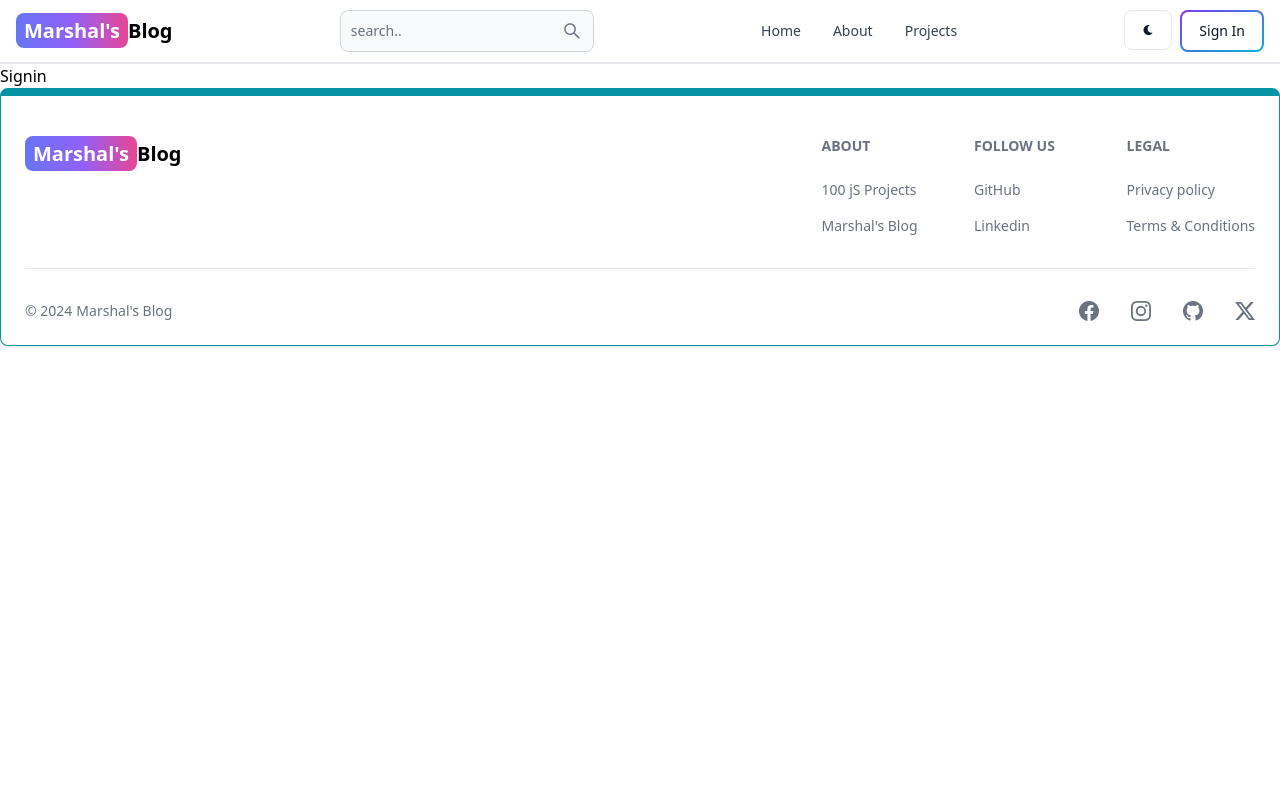
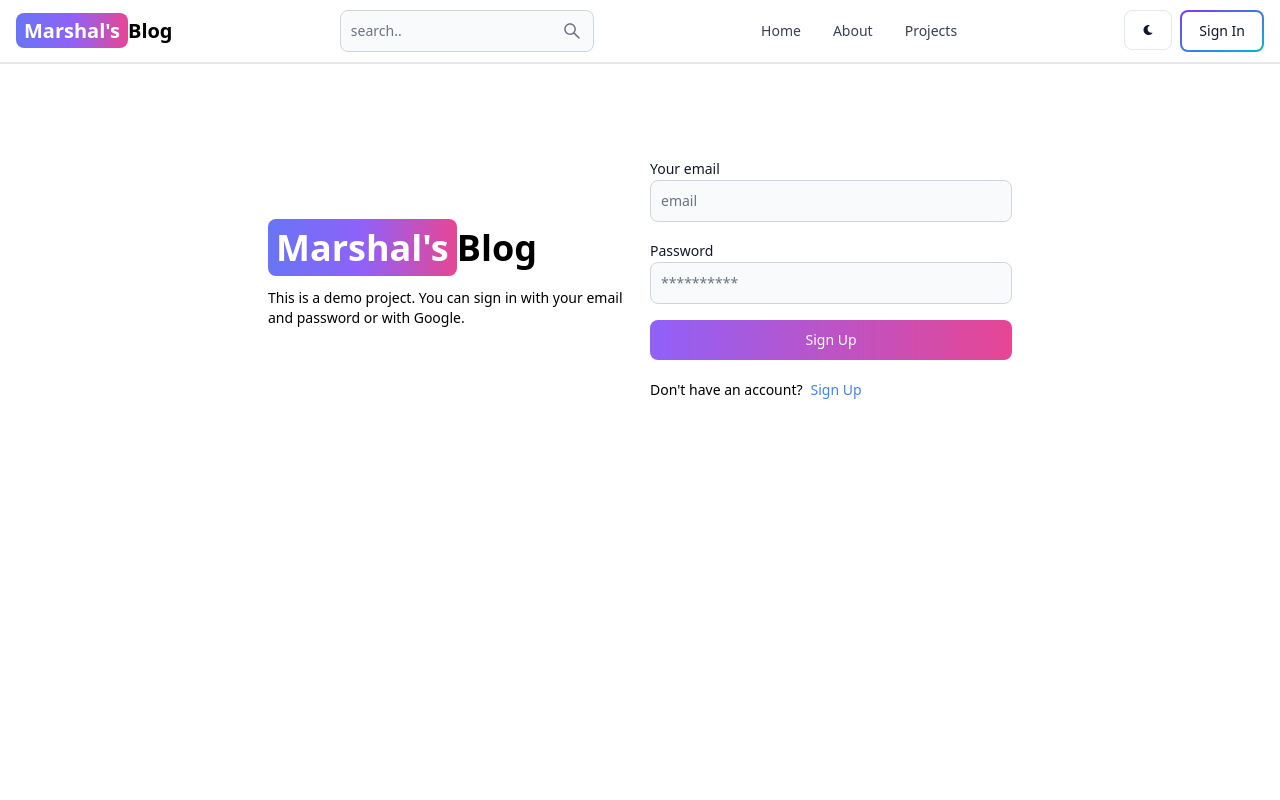
Before and after one commit to vishal862/blog-app, a React (Vite) app in the folder Frontend/: page /sign-in in a window 1280 px wide. Shown: the top 800 px of the page. Built offline with nearby package versions, Linux system fonts and the light colour scheme.

Commit message:
sign up page functionality

```diff
--- a/Frontend/src/pages/Signin.jsx
+++ b/Frontend/src/pages/Signin.jsx
@@ -1,7 +1,111 @@
-import React from 'react'
+import React, { useState } from "react";
+import { Link, useNavigate } from "react-router-dom";
+import { Alert, Button, Label, Spinner, TextInput } from "flowbite-react";
 
 export default function Signin() {
+  const navigate = useNavigate();
+
+  const [formData, setFormData] = useState({});
+  const [errorMessage, setErrorMessage] = useState(null);
+  const [loading, setLoading] = useState(false);
+
+  const handleChange = (e) => {
+    setFormData({ ...formData, [e.target.id]: e.target.value.trim() });
+  };
+
+  const handleSubmit = async (e) => {
+    e.preventDefault();
+    if ( !formData.email || !formData.password) {
+      return setErrorMessage("All fields are required");
+    }
+    try {
+      setLoading(true);
+      setErrorMessage(null);
+      const res = await fetch("/api/auth/signin", {
+        method: "POST",
+        headers: { "Content-Type": "application/json" },
+        body: JSON.stringify(formData),
+      });
+      const data = await res.json();
+      if (data.success === false) {
+        return setErrorMessage(data.message);
+      }
+      setLoading(false);
+      if (res.ok) {
+        navigate("/");
+      }
+    } catch (error) {
+      setErrorMessage(error.message);
+      setLoading(false);
+    }
+  };
+  console.log(formData);
   return (
-    <div>Signin</div>
-  )
+    <div className="min-h-screen mt-20">
+      <div className="flex gap-5 p-3 max-w-3xl mx-auto flex-col md:flex-row md:items-center">
+        {/* left */}
+        <div className="flex-1">
+          <Link to="/" className="text-4xl font-bold dark:text-white">
+            <span className="px-2 py-1 bg-gradient-to-r from-indigo-500 via-purple-500 to-pink-500 rounded-lg text-white">
+              Marshal's
+            </span>
+            Blog
+          </Link>
+          <p className="mt-5 text-sm">
+            This is a demo project. You can sign in with your email and password
+            or with Google.
+          </p>
+        </div>
+
+        {/* right */}
+        <div className="flex-1">
+          <form onSubmit={handleSubmit} className="flex flex-col gap-4">
+            <div>
+              <Label value="Your email" />
+              <TextInput
+                placeholder="email"
+                type="email"
+                id="email"
+                onChange={handleChange}
+              />
+            </div>
+            <div>
+              <Label value="Password" />
+              <TextInput
+                placeholder="**********"
+                type="password"
+                id="password"
+                onChange={handleChange}
+              />
+            </div>
+            <Button
+              gradientDuoTone="purpleToPink"
+              type="submit"
+              disabled={loading}
+            >
+              {loading ? (
+                <>
+                  <Spinner size="sm" />
+                  <span className="pl-4">Loading...</span>
+                </>
+              ) : (
+                "Sign Up"
+              )}
+            </Button>
+          </form>
+          <div className="flex gap-2 text-sm mt-5">
+            <span>Don't have an account?</span>
+            <Link to="/sign-up" className="text-blue-500 hover:underline">
+              Sign Up
+            </Link>
+          </div>
+          {errorMessage && (
+            <Alert className="mt-5" color="failure">
+              {errorMessage}
+            </Alert>
+          )}
+        </div>
+      </div>
+    </div>
+  );
 }
```
